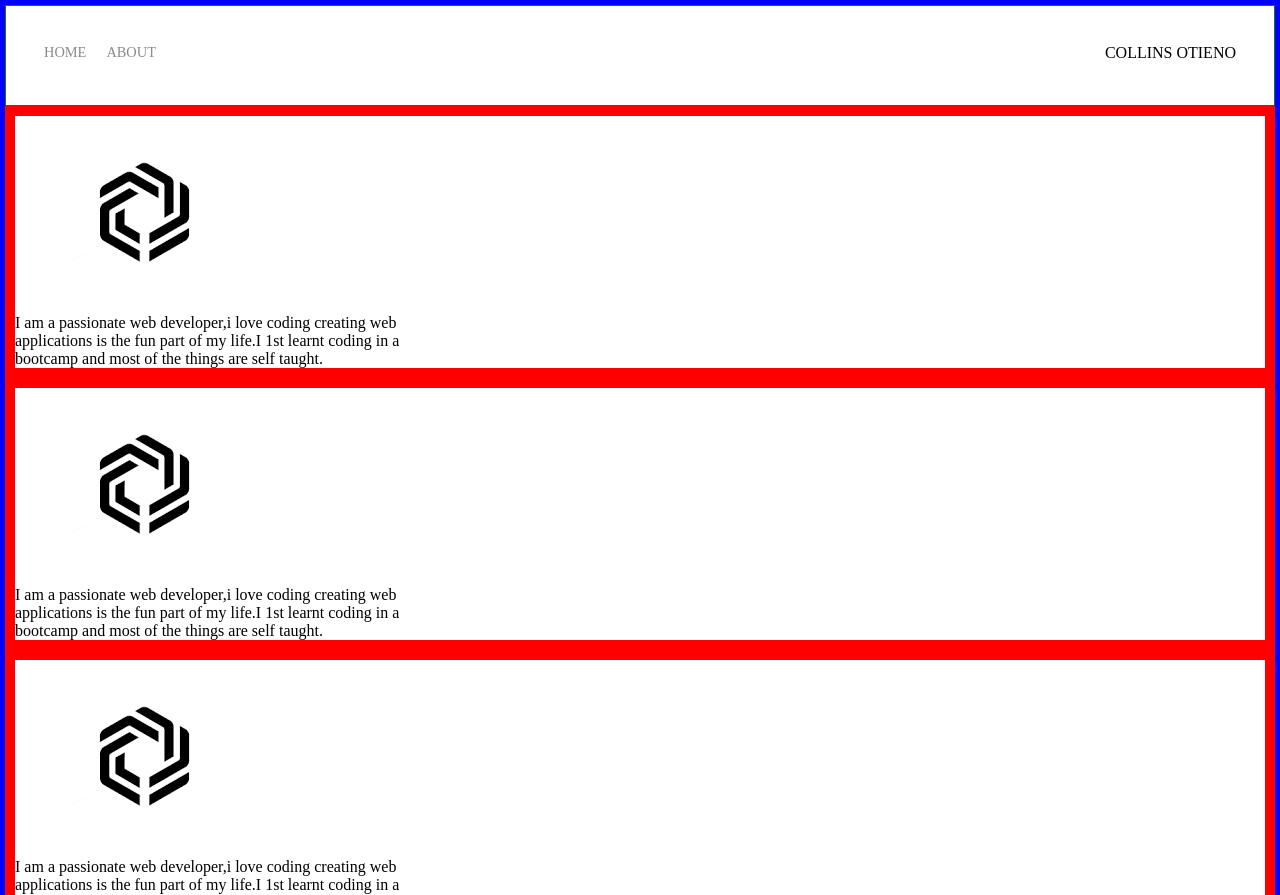
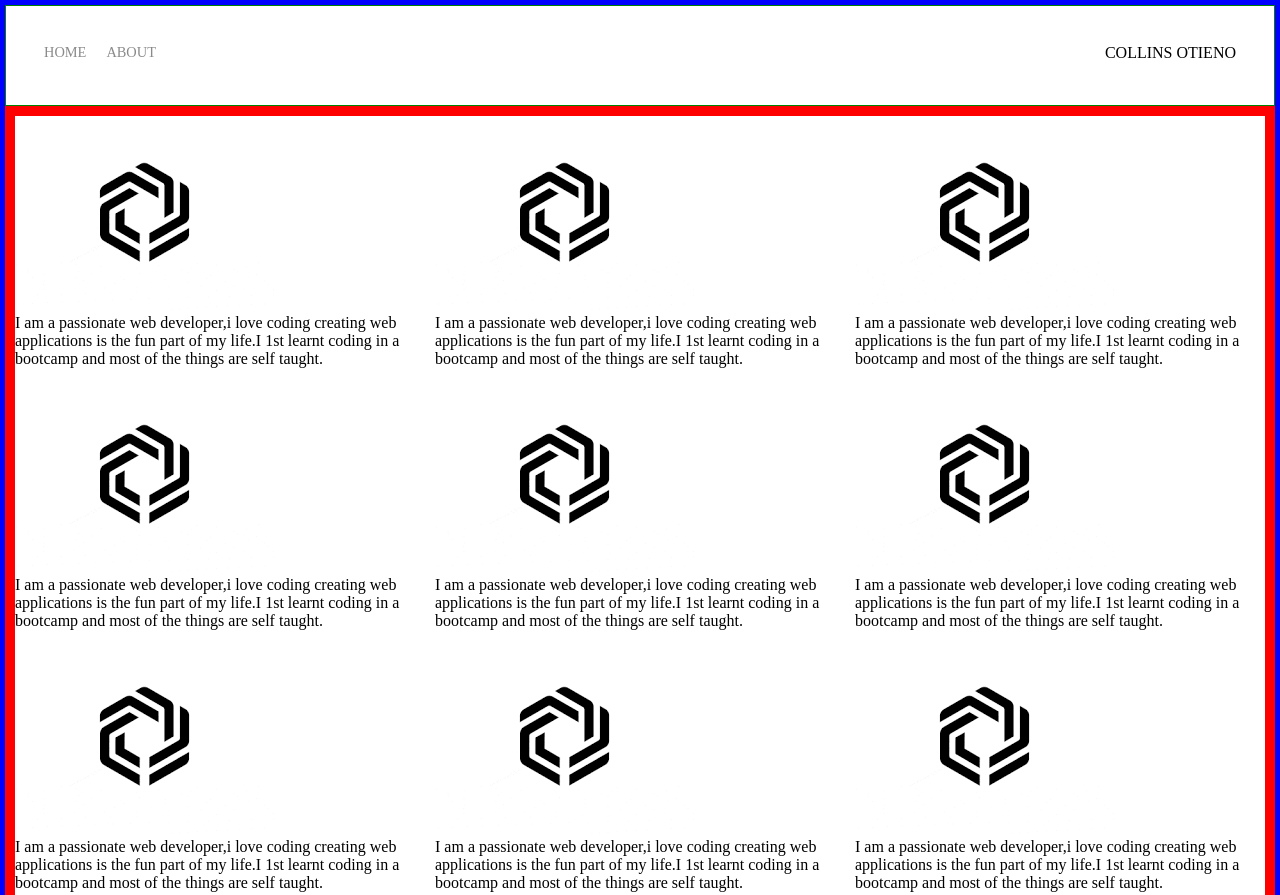
Before and after one commit to Collin-5/project1_1, a plain HTML site: page index.html in a window 1280 px wide. Shown: the top 895 px of the page. Drawn offline with Linux system fonts and the light colour scheme.

Commit message:
implemented display grid for the portfolio items

```diff
--- a/index.html
+++ b/index.html
@@ -21,7 +21,7 @@
     </div>
 </div>
 
-<div class="portfolio_wrappert">
+<div class="portfolio_wrapper">
 	<div class="content-wrapper">
 		<div class="portfolio-items-wrapper">
 			<div class="portofio-item-wrapper">
--- a/styles.css
+++ b/styles.css
@@ -44,10 +44,11 @@ body{
 	color: black;
 }
 
-.content-wrapper{
+.portfolio_wrapper{
 	border: 10px solid red;
 	display: grid;
 	grid-template-columns: repeat(3, 1fr);
+	grid-gap: 10px;
 }
 
 .portfolio-img-background{
```
